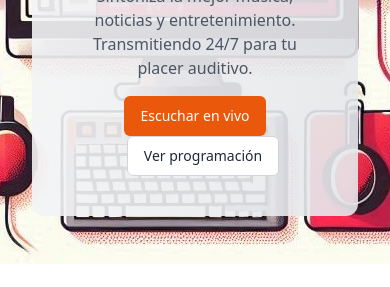
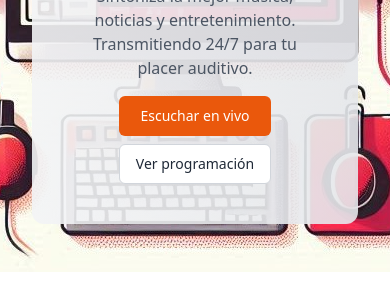
Before and after one commit to JuniorPacheco/la-red-stereo, an Astro site: page / in a window 390 px wide. Shown: the part 249-536 px from the top of the page. Built offline with nearby package versions, Linux system fonts and the light colour scheme; Astro itself is replaced by a stand-in of ours.

Commit message:
fix: update hero buttons

```diff
--- a/src/pages/Home.tsx
+++ b/src/pages/Home.tsx
@@ -111,7 +111,7 @@ export default function HomePage() {
                   Sintoniza la mejor música, noticias y entretenimiento. Transmitiendo 24/7 para tu placer auditivo.
                 </p>
               </div>
-              <div className="space-x-4">
+              <div className="flex flex-col gap-2 sm:gap-4 sm:flex-row">
                 <Button className="bg-orange-600 text-white hover:bg-orange-700">Escuchar en vivo</Button>
                 <Button variant="outline" className="text-gray-800 border-gray-300 hover:bg-gray-100">
                   Ver programación
```
